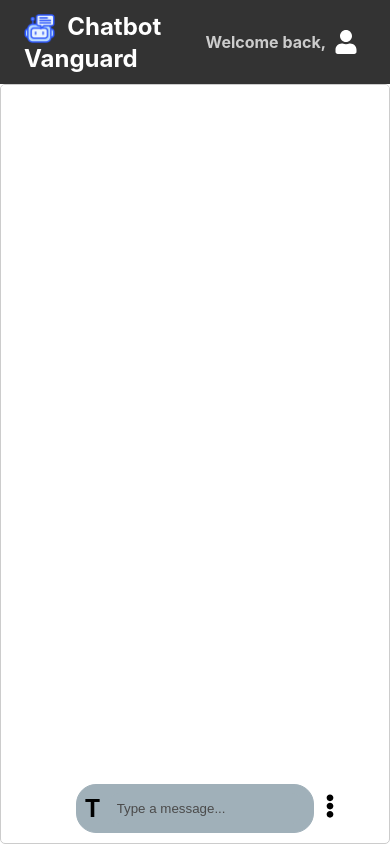
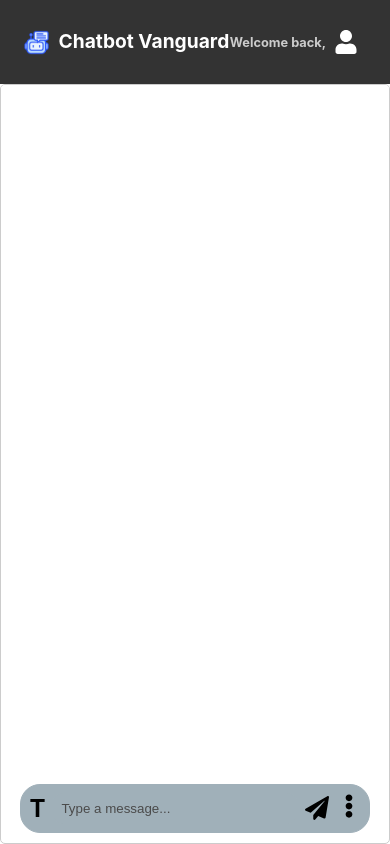
Before and after one commit to Dessire1012/App-Frontend, a React (Create React App) app: page /chatbot in a window 390 px wide. Built offline with nearby package versions, Linux system fonts and the light colour scheme.

Commit message:
Responsiveness chatbot

```diff
--- a/src/Components/Styles/Navbar.css
+++ b/src/Components/Styles/Navbar.css
@@ -157,3 +157,12 @@
   margin-right: 0.5em;
   vertical-align: middle;
 }
+
+@media (max-width: 600px) {
+  .navbar-title {
+    font-size: 1.2rem;
+  }
+  .navbar-user .welcome {
+    font-size: 0.8em;
+  }
+}
--- a/src/Pages/Styles/Chatbot.css
+++ b/src/Pages/Styles/Chatbot.css
@@ -206,3 +206,9 @@
   clip: rect(0, 0, 0, 0);
   border: 0;
 }
+
+@media (max-width: 600px) {
+  .input-container {
+    max-width: 90%;
+  }
+}
```
